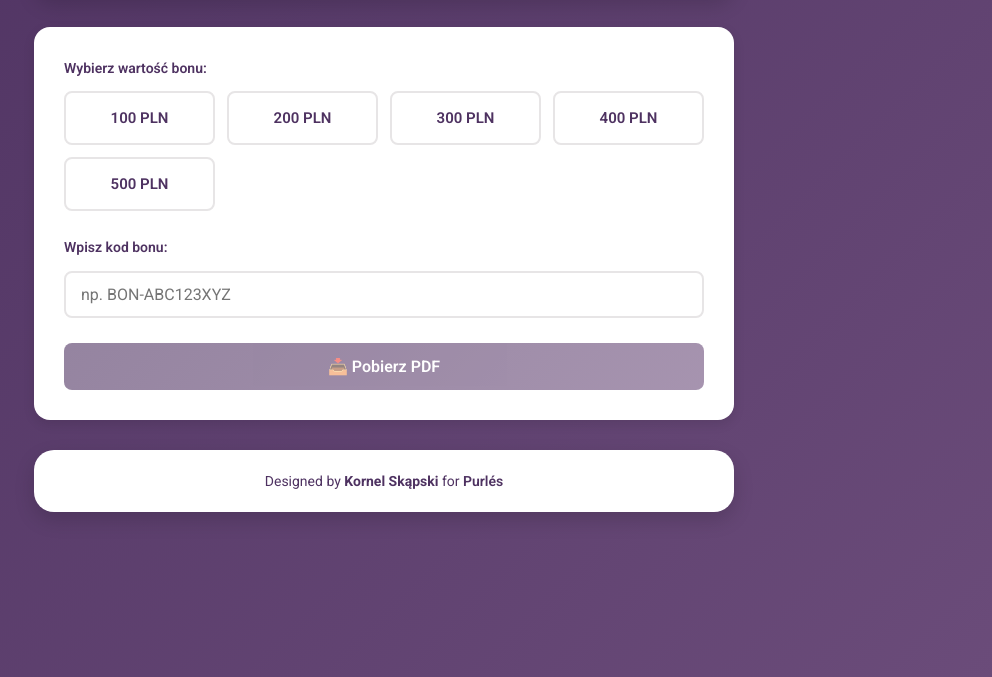
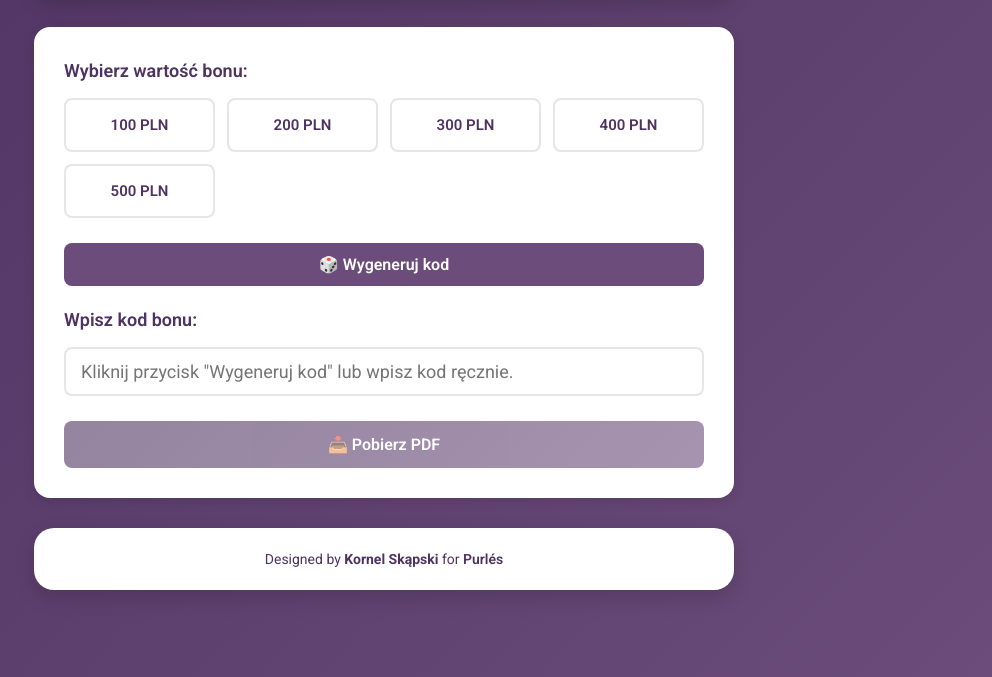
Before and after one commit to purles/generator-bonow, a plain HTML site: page index.html in a window 1280 px wide. Shown: the part 123-800 px from the top of the page, without its empty margins (256-1248 px from the left). Drawn offline with Linux system fonts and the light colour scheme.

Commit message:
Update index.html
added code generator

```diff
--- a/index.html
+++ b/index.html
@@ -100,7 +100,7 @@
             color: #4E3261;
             font-weight: 600;
             margin-bottom: 12px;
-            font-size: 14px;
+            font-size: 18px;
         }
 
         input {
@@ -109,7 +109,7 @@
             border: 2px solid #E7E5E6;
             border-radius: 8px;
             font-family: 'Roboto', sans-serif;
-            font-size: 16px;
+            font-size: 18px;
             transition: border-color 0.3s ease;
         }
 
@@ -147,6 +147,31 @@
             background: linear-gradient(135deg, #4E3261 0%, #6B4C7A 100%);
             color: white;
             border-color: #4E3261;
+        }
+
+        .btn-generate {
+            width: 100%;
+            padding: 12px 24px;
+            background: #6B4C7A;
+            color: white;
+            border: none;
+            border-radius: 8px;
+            font-weight: 600;
+            font-size: 16px;
+            cursor: pointer;
+            transition: all 0.3s ease;
+            font-family: 'Roboto', sans-serif;
+            margin-bottom: 20px;
+        }
+
+        .btn-generate:hover {
+            background: #4E3261;
+            transform: translateY(-2px);
+            box-shadow: 0 4px 12px rgba(78, 50, 97, 0.3);
+        }
+
+        .btn-generate:active {
+            transform: translateY(0);
         }
 
         .btn-download {
@@ -249,6 +274,14 @@
             .card {
                 padding: 20px;
             }
+
+            label {
+                font-size: 16px;
+            }
+
+            input {
+                font-size: 16px;
+            }
         }
     </style>
 </head>
@@ -272,9 +305,11 @@
                 </div>
             </div>
 
+            <button class="btn-generate" onclick="generateCode()">🎲 Wygeneruj kod</button>
+
             <div class="form-group">
                 <label for="couponCode">Wpisz kod bonu:</label>
-                <input type="text" id="couponCode" placeholder="np. BON-ABC123XYZ" required>
+                <input type="text" id="couponCode" placeholder="Kliknij przycisk &quot;Wygeneruj kod&quot; lub wpisz kod ręcznie." required>
             </div>
 
             <button class="btn-download" id="downloadBtn" onclick="generatePDF()" disabled>📥 Pobierz PDF</button>
@@ -327,6 +362,8 @@
 
         const FONT_SIZE = 48;
         const TEXT_COLOR = [78/255, 50/255, 97/255]; // RGB dla #4E3261
+        const CODE_LENGTH = 7;
+        const CODE_CHARACTERS = 'ABCDEFGHIJKLMNOPQRSTUVWXYZ0123456789';
 
         let selectedBon = null;
 
@@ -335,6 +372,14 @@
             document.querySelectorAll('.bon-button').forEach(btn => btn.classList.remove('active'));
             element.classList.add('active');
             document.getElementById('downloadBtn').disabled = false;
+        }
+
+        function generateCode() {
+            let code = '';
+            for (let i = 0; i < CODE_LENGTH; i++) {
+                code += CODE_CHARACTERS.charAt(Math.floor(Math.random() * CODE_CHARACTERS.length));
+            }
+            document.getElementById('couponCode').value = code;
         }
 
         async function generatePDF() {
```
